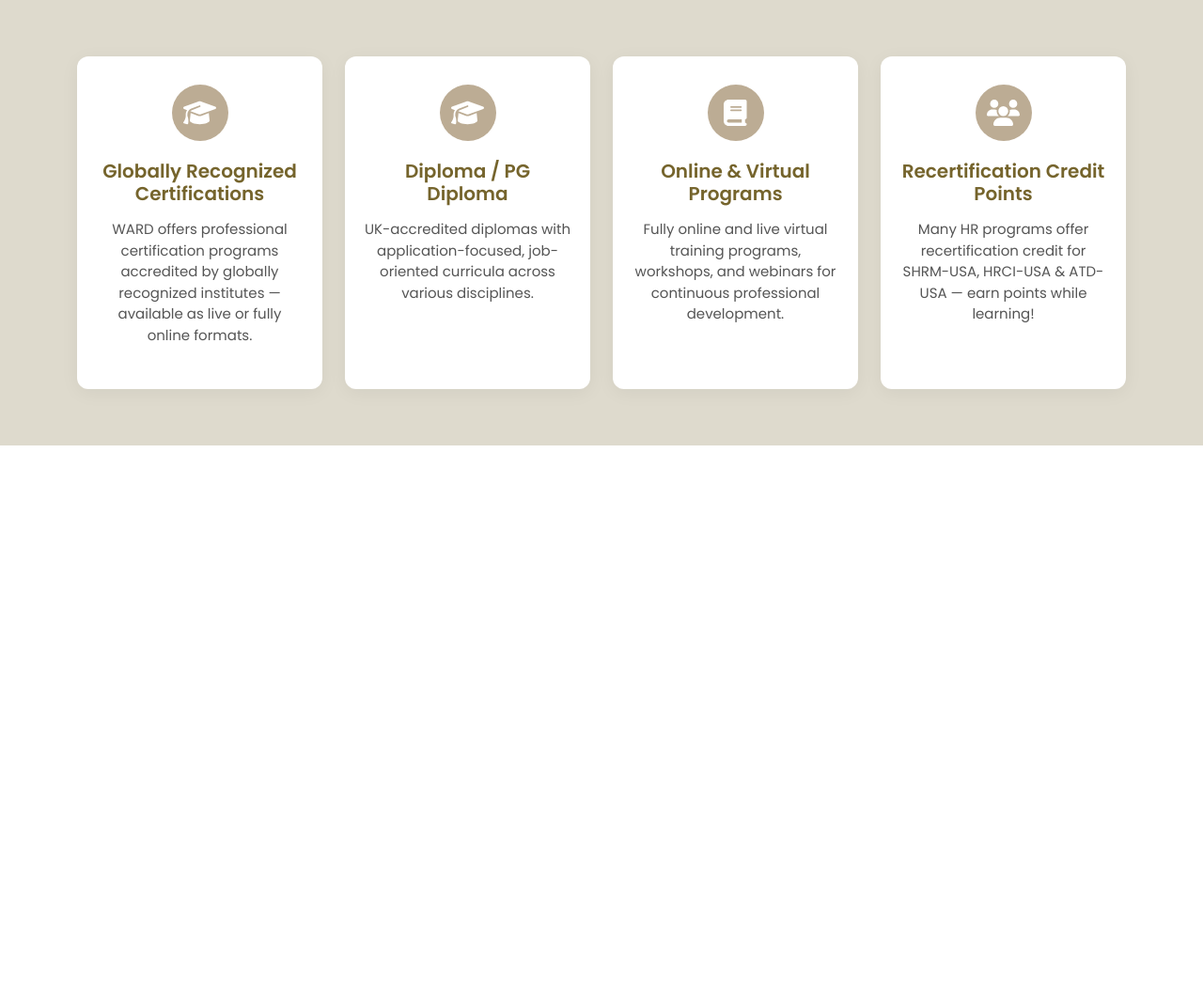
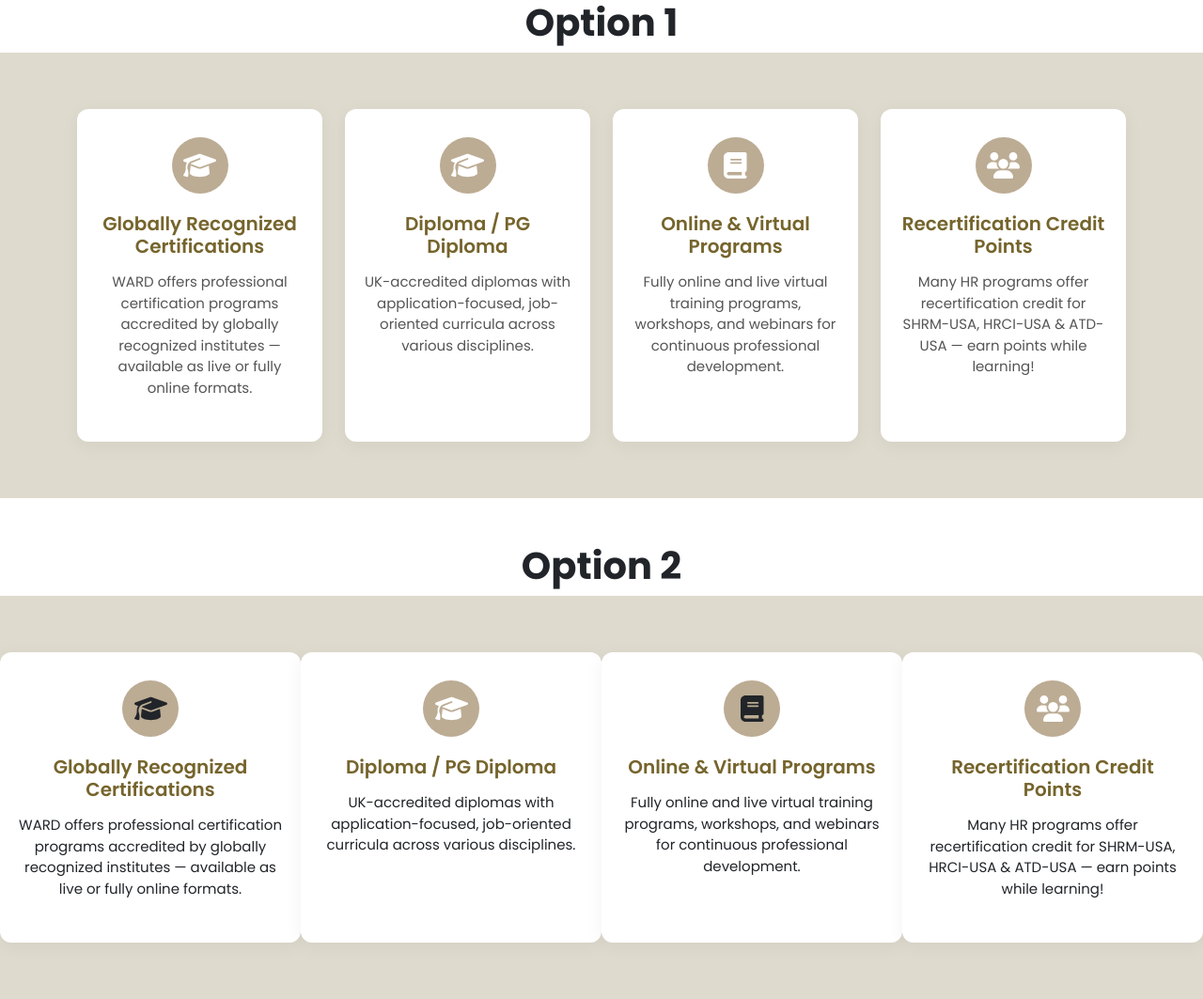
Before and after one commit to kmalaminstd123/wa-home-service-card, a plain HTML site: page index.html in a window 1280 px wide. Shown: the whole page at 94% size. Before the commit the page ends 800 px from the top, so only its background shows below. Drawn offline with nearby package versions, Linux system fonts and the light colour scheme.

Commit message:
Update index.html

```diff
--- a/index.html
+++ b/index.html
@@ -24,6 +24,8 @@
     <title>Document</title>
 </head>
 <body>
+
+    <h1 class="fw-bold text-center">Option 1</h1>
 
     <!-- service part start -->
     <section class="services-section">
@@ -75,8 +77,64 @@
 
         </div>
     </section>
+    <!-- service part end -->
 
+    <!-- service part start -->
+
+    <h1 class="fw-bold text-center mt-5">Option 2</h1>
+
+
+    <section class="services-section v2">
+        <div class="container-fluid">
+
+            <div class="row">
+
+                <div class="col-md-6 col-lg-3 px-0">
+                    <div class="service-card odd">
+                        <div class="service-icon text-dark">
+                            <i class="fa fa-graduation-cap"></i>
+                        </div>
+                        <h3 class="service-title">Globally Recognized Certifications</h3>
+                        <p class="service-text text-dark">WARD offers professional certification programs accredited by globally recognized institutes — available as live or fully online formats.</p>
+                    </div>
+                </div>
+
+                <div class="col-md-6 col-lg-3 px-0">
+                    <div class="service-card">
+                        <div class="service-icon">
+                            <i class="fa fa-graduation-cap"></i>
+                        </div>
+                        <h3 class="service-title">Diploma / PG Diploma</h3>
+                        <p class="service-text text-dark">UK-accredited diplomas with application-focused, job-oriented curricula across various disciplines.</p>
+                    </div>
+                </div>
+
+                <div class="col-md-6 col-lg-3 px-0">
+                    <div class="service-card odd">
+                        <div class="service-icon text-dark">
+                            <i class="fa fa-book"></i>
+                        </div>
+                        <h3 class="service-title">Online & Virtual Programs</h3>
+                        <p class="service-text text-dark">Fully online and live virtual training programs, workshops, and webinars for continuous professional development.</p>
+                    </div>
+                </div>
+
+                <div class="col-md-6 col-lg-3 px-0">
+                    <div class="service-card">
+                        <div class="service-icon">
+                            <i class="fa fa-users"></i>
+                        </div>
+                        <h3 class="service-title">Recertification Credit Points</h3>
+                        <p class="service-text text-dark">Many HR programs offer recertification credit for SHRM-USA, HRCI-USA & ATD-USA — earn points while learning!</p>
+                    </div>
+                </div>
+
+            </div>
+
+        </div>
+    </section>
     <!-- service part end -->
+
 
 
     <!-- bootstrap cdn -->
```
